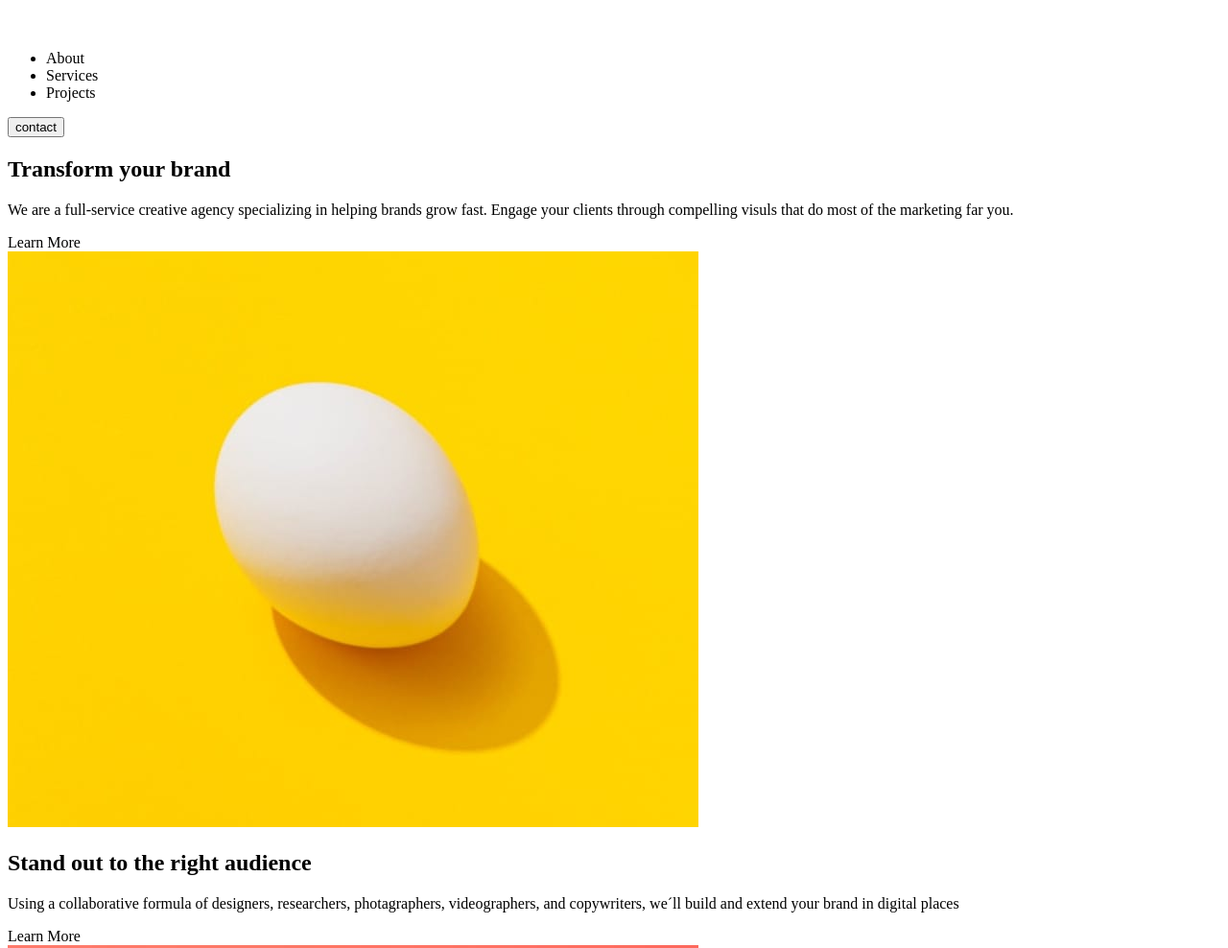
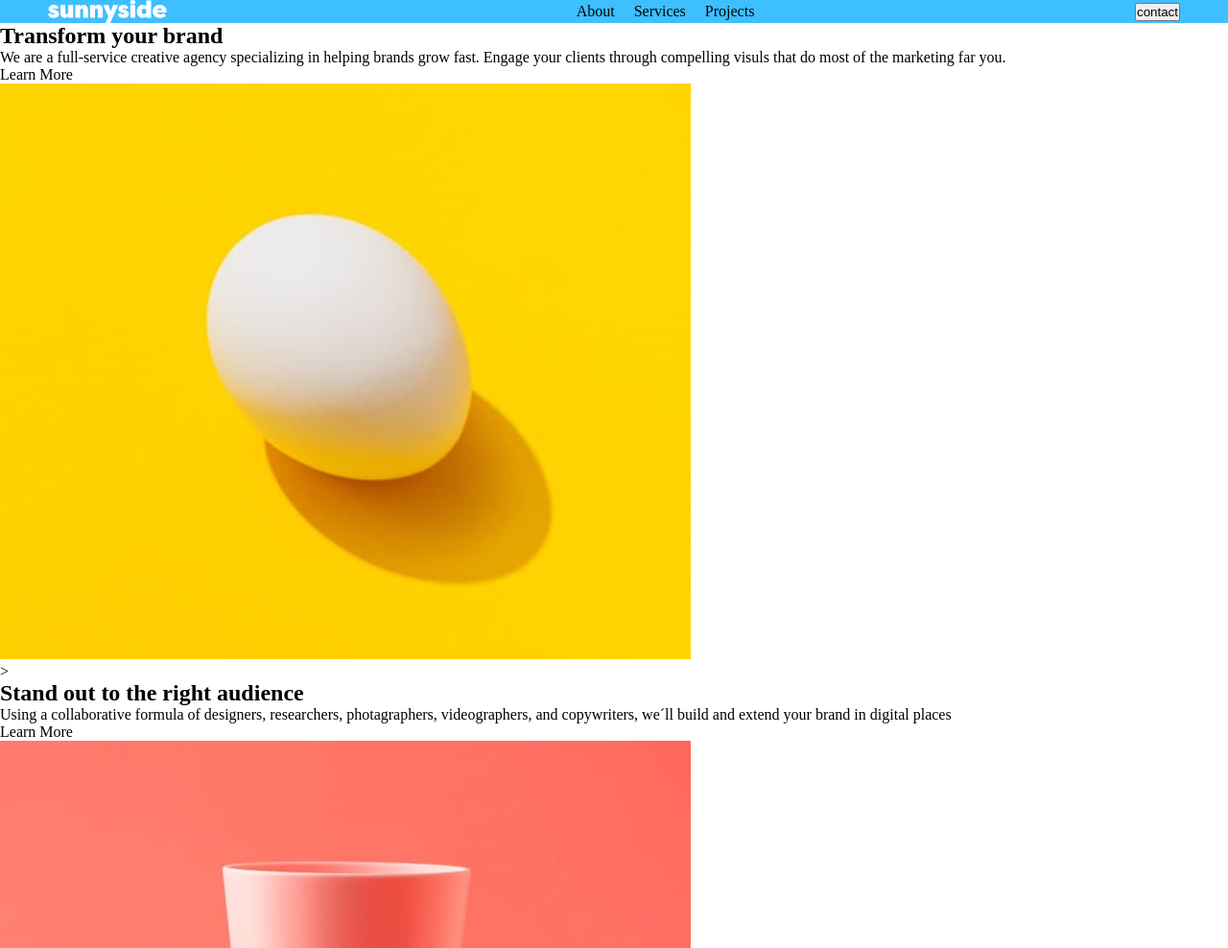
Before and after one commit to dudlves/Sunnyside-agency-page, a plain HTML site: page index.html in a window 1280 px wide. Shown: the top 988 px of the page at 96% size. Drawn offline with Linux system fonts and the light colour scheme.

Commit message:
feat: create CSS

```diff
--- a/index.html
+++ b/index.html
@@ -4,10 +4,11 @@
   <meta charset="UTF-8">
   <meta name="viewport" content="width=device-width, initial-scale=1.0">
   <title>Document</title>
+  <link rel="stylesheet" href="style.css" />
 </head>
 <body>
   <header>
-    <div>
+    <div id="header">
       <img src="img/logo.svg" alt="">
       <ul>
         <li>About</li>
@@ -18,20 +19,28 @@
     </div>
   </header>
   <main>
+    <section>
       <div>
         <h2>Transform your brand</h2>
         <p>We are a full-service creative agency specializing in helping brands grow fast. Engage your clients through compelling visuls that do most of the marketing far you.</p>
         <span>Learn More</span>
       </div>
       <img src="/img/image-transform.jpg" alt="">
-    <div>
+    </section>
+
+   <section>
+      <div>>
         <h2>Stand out to the right audience</h2>
         <p>Using a collaborative formula of designers, researchers, photagraphers, videographers, and copywriters, we´ll build and extend your brand in digital places</p>
         <span>Learn More</span>
       </div>
       <img src="/img/image-stand-out.jpg" alt="">
+   </section>
+
+   <section>
       <img src="/img/image-graphic-design.jpg" alt="">
       <img src="/img/image-photography.jpg" alt="">
+   </section>
   </main>
 </body>
 </html>
--- /dev/null
+++ b/style.css
@@ -0,0 +1,32 @@
+*,
+:root {
+  margin: 0;
+  padding: 0;
+  box-sizing: border-box;
+}
+
+header {
+  background-color: #3ebfff;
+}
+
+#header {
+  align-items: center;
+  padding-right: 50px;
+  padding-left: 50px;
+  margin-right: auto;
+  margin-left: auto;
+  display: flex;
+  justify-content: space-between;
+}
+
+#header ul{
+  list-style-type: none;
+  display: flex;
+  justify-content: space-between;
+  padding-left: 50px;
+}
+
+#header li{
+  padding-right: 20px;
+
+}
```
Lines whose indentation alone changed are shown as unchanged.
